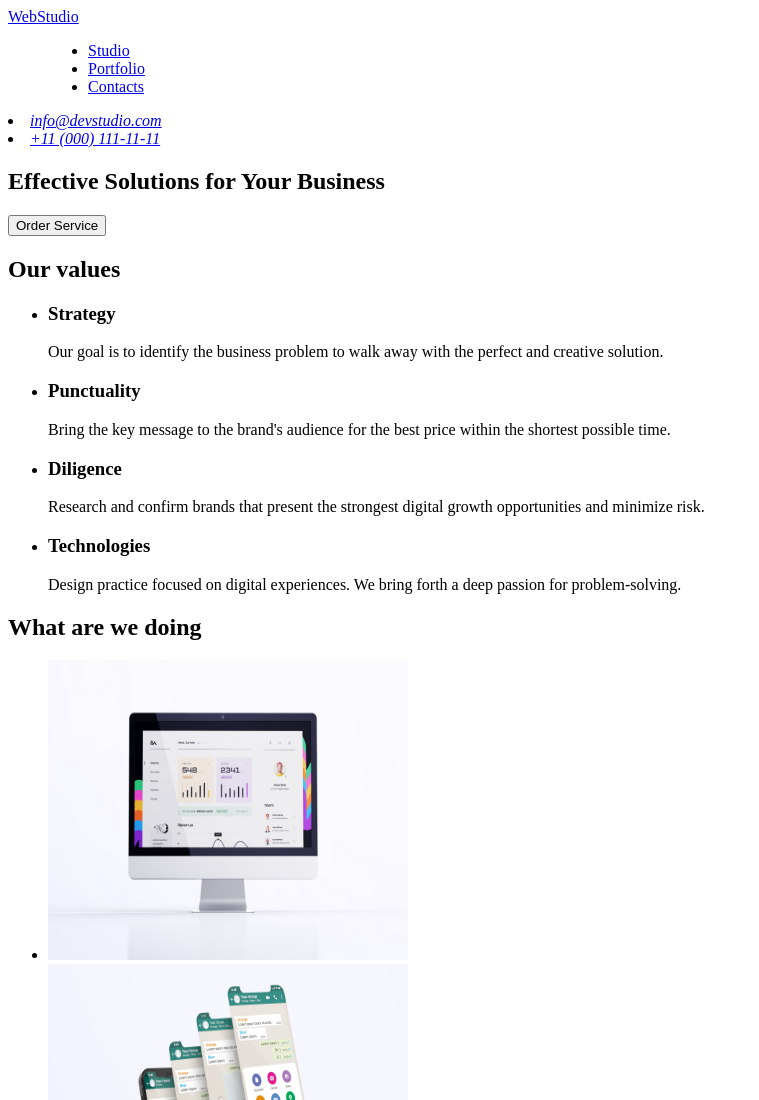
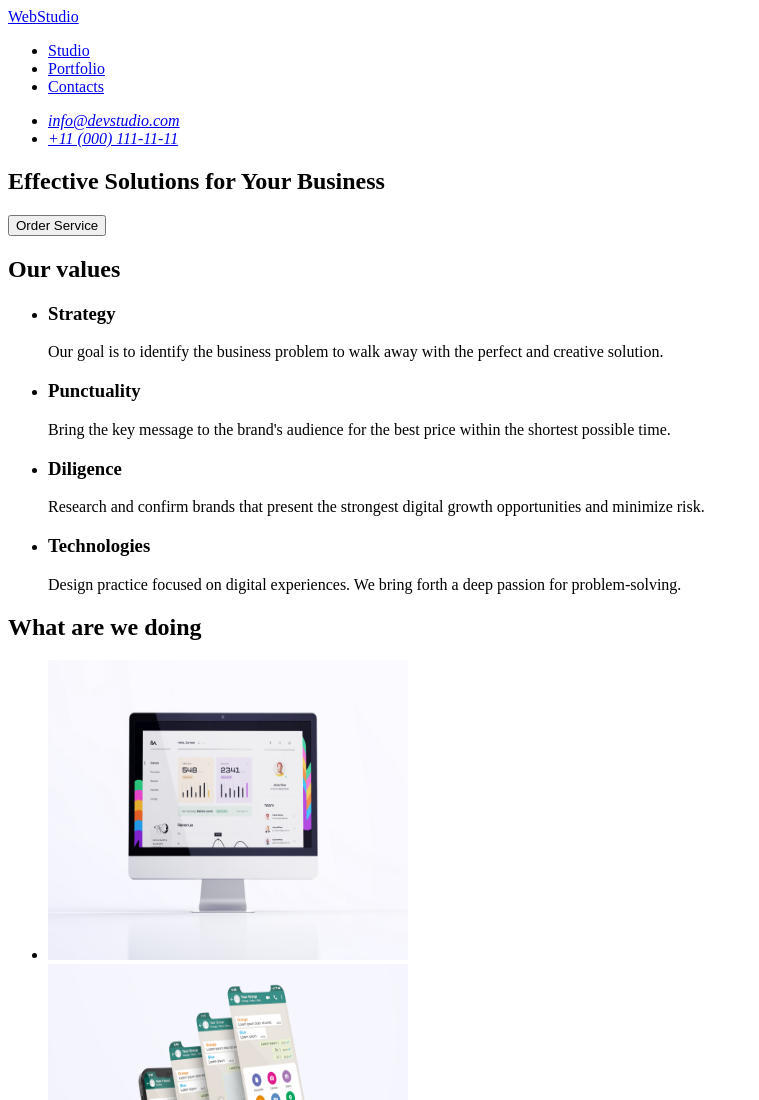
Before and after one commit to kpiskorz27/goit-markup-hw-01, a plain HTML site: page index.html in a window 1280 px wide. Shown: the top 1100 px of the page, without its empty margins (0-759 px from the left). Drawn offline with Linux system fonts and the light colour scheme.

Commit message:
1st HW - 4th try

```diff
--- a/index.html
+++ b/index.html
@@ -9,17 +9,17 @@
     <header>
       <nav>
         <a href="/">WebStudio</a>
-        <menu
-          ><ul>
-            <li><a href="/">Studio</a></li>
-            <li><a href="/portfolio">Portfolio</a></li>
-            <li><a href="/contacts">Contacts</a></li>
-          </ul></menu
-        >
+        <ul>
+          <li><a href="/">Studio</a></li>
+          <li><a href="/portfolio">Portfolio</a></li>
+          <li><a href="/contacts">Contacts</a></li>
+        </ul>
       </nav>
       <address>
-        <li><a href="mailto:info@devstudio.com">info@devstudio.com</a></li>
-        <li><a href="tel:+110001111111">+11 (000) 111-11-11</a></li>
+        <ul>
+          <li><a href="mailto:info@devstudio.com">info@devstudio.com</a></li>
+          <li><a href="tel:+110001111111">+11 (000) 111-11-11</a></li>
+        </ul>
       </address>
     </header>
     <main>
```
